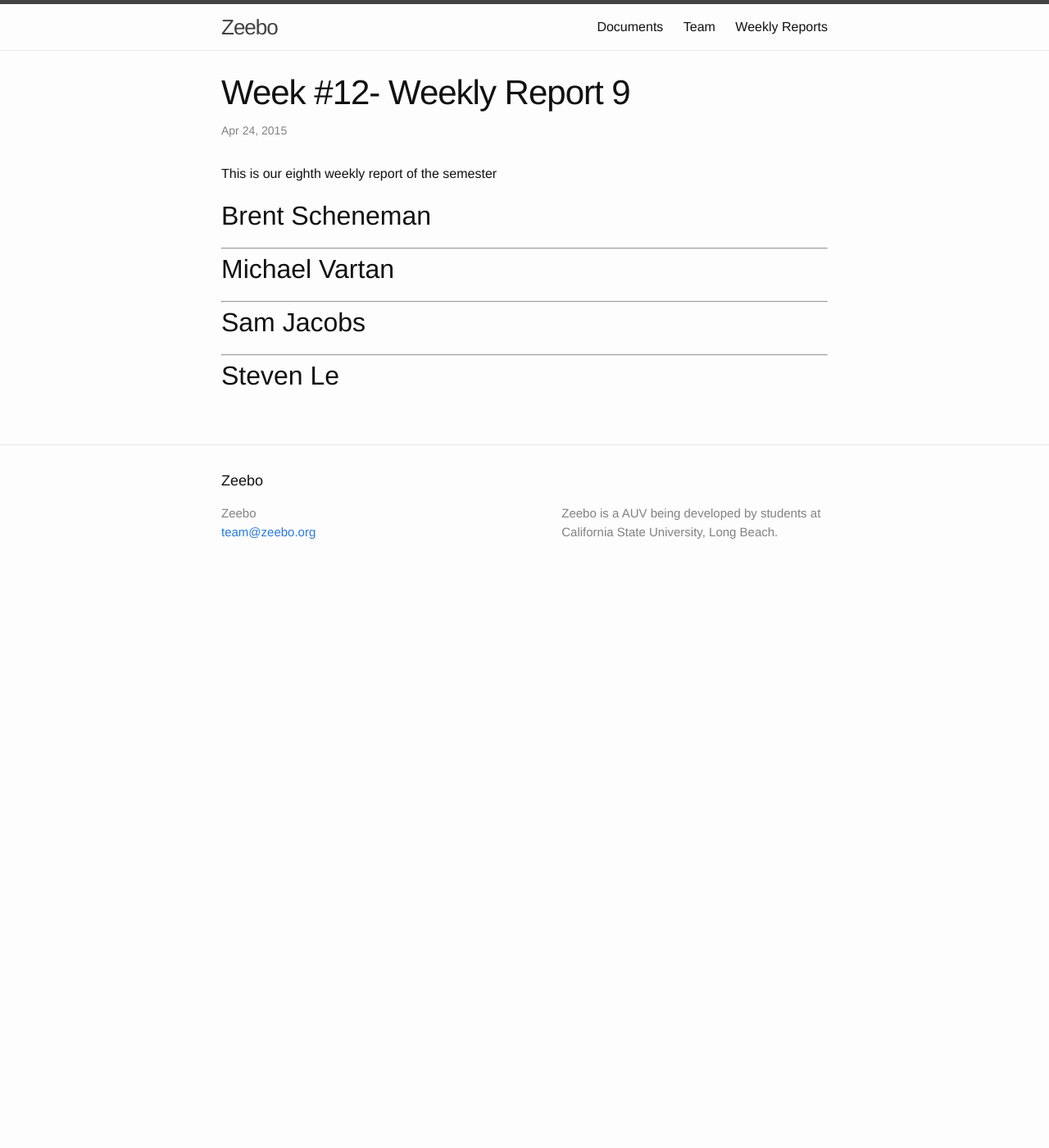
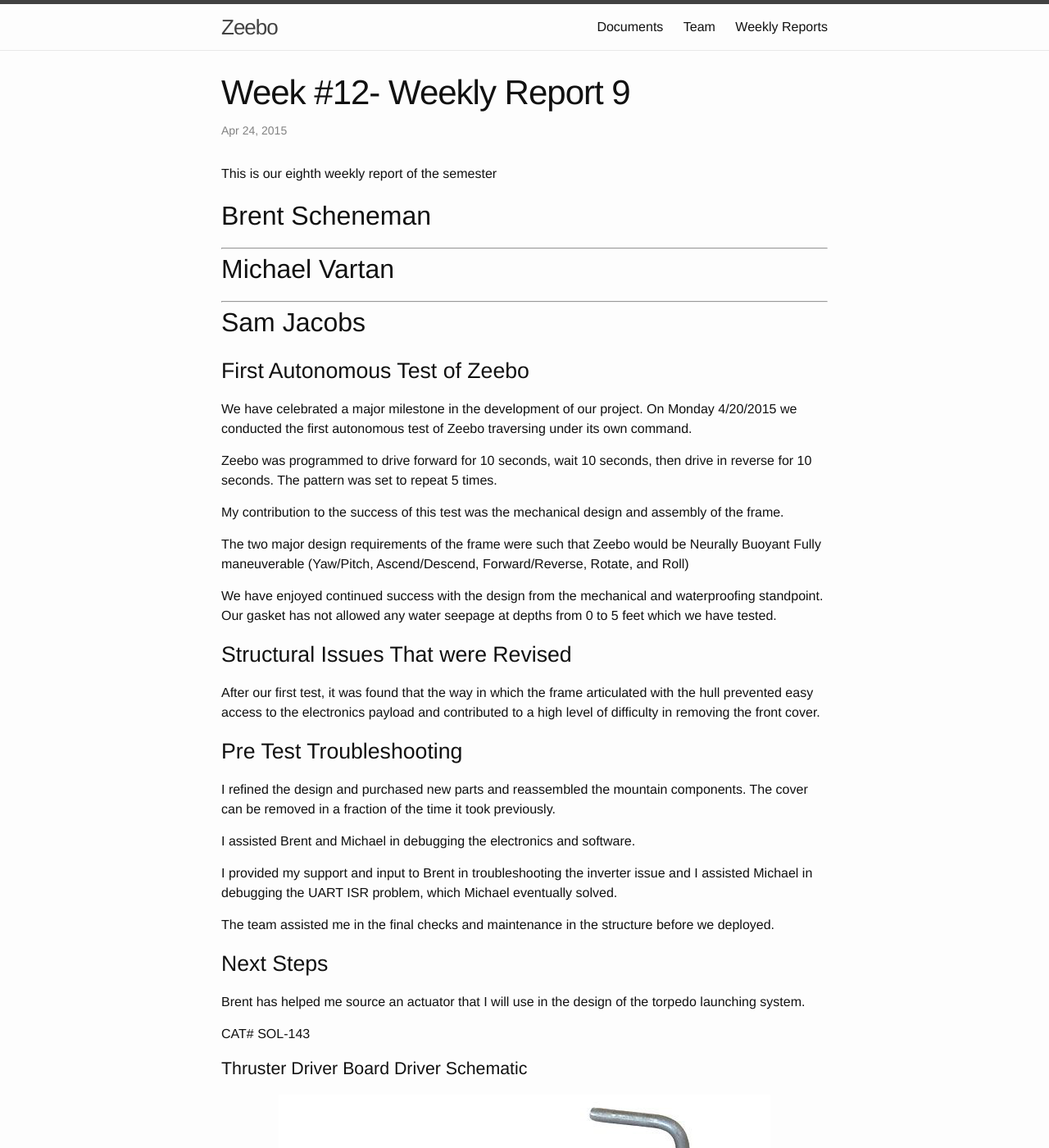
Before and after one commit to vartan/Xeebo, a Jekyll site: the page built from _posts/2015-04-24-weekly-report-12.md, in a window 1280 px wide and 1400 px high. Shown: the whole window at 82% size. Built offline with Jekyll 4.4.1, drawn with Linux system fonts in a browser that asks for light colours; comment, search, counter and statistics services are not loaded; some of the changed text lies outside the part shown.

Commit message:
Sam Last Report

```diff
--- a/_posts/2015-04-24-weekly-report-12.md
+++ b/_posts/2015-04-24-weekly-report-12.md
@@ -14,6 +14,46 @@ This is our eighth weekly report of the semester
 ---
 
 #Sam Jacobs
+
+## First Autonomous Test of Zeebo
+We have celebrated a major milestone in the development of our project. On Monday 4/20/2015 we conducted the first autonomous test of Zeebo traversing under its own command.
+
+Zeebo was programmed to drive forward for 10 seconds, wait 10 seconds, then drive in reverse for 10 seconds. The pattern was set to repeat 5 times.
+
+My contribution to the success of this test was the mechanical design and assembly of the frame.
+
+The two major design requirements  of the frame were such that Zeebo would be
+Neurally Buoyant
+Fully maneuverable (Yaw/Pitch, Ascend/Descend, Forward/Reverse, Rotate, and Roll)
+
+
+We have enjoyed continued success with the design from the mechanical and waterproofing standpoint. Our gasket has not allowed any water seepage at depths from 0 to 5 feet which we have tested.
+
+## Structural Issues That were Revised
+After our first test, it was found that the way in which the frame articulated with the hull prevented easy access to the electronics payload and contributed to a high level of difficulty in removing the front cover.
+
+## Pre Test Troubleshooting
+I refined the design and purchased new parts and reassembled the mountain components. The cover can be removed in a fraction of the time it took previously.
+
+
+I assisted Brent and Michael in debugging the electronics and software.
+
+I provided my support and  input  to Brent in troubleshooting the inverter issue and I assisted Michael in debugging the UART ISR problem, which Michael eventually solved.
+
+The team assisted me in the final checks and maintenance in the structure before we deployed.
+
+## Next Steps
+Brent has helped me source an actuator that I will use in the design of the torpedo launching system.
+
+
+CAT# SOL-143
+###Thruster Driver Board Driver Schematic
+![sam_week_12_actuator](/images/sam_week_12_actuator.png)
+MAGNETIC LATCHING SOLENOID, 33VDC
+
+MSA (Magnet Schultz of America). 33 Vdc 17 ohm D-Frame, magnetic latching solenoid. Intermittent-duty. Built-in permanent magnet holds the plunger in fully-retracted position until it is manually (or mechanically) extracted. Plunger is equipped with a U-shaped pin that can be used for pull-type operation. Spring and clip keep plunger away from magnet when not energized. 42 x 40 x 36mm (1.65 x 1.55 x 1.40"). Two 6.5" leads terminate to 2-pin Molex-type socket. Plunger is 0.50" diameter x 2.01" long.
+
+
 ---
 
 #Steven Le
```
Also changed, not shown: images/sam_week_12_actuator.jpg (added), images/sam_week_12_actuator.png (added), 1 other file.
